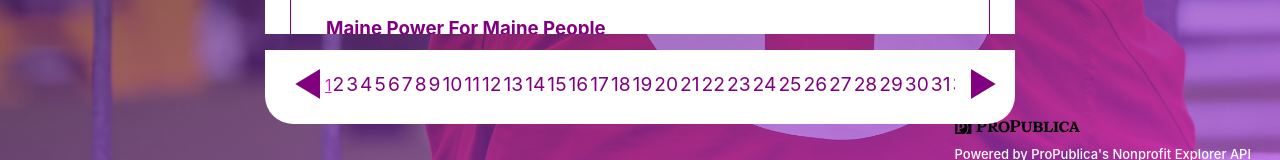
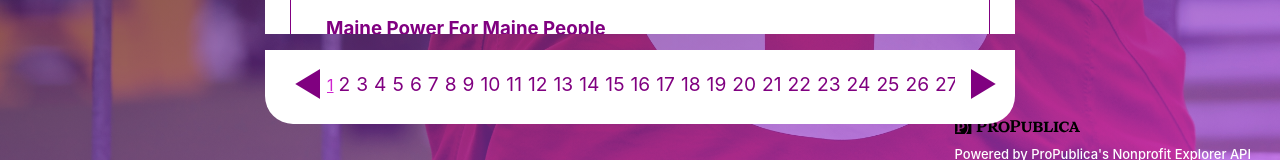
Before and after one commit to btconroy/nonprofit_searchUI, a React (Vite) app: page /results in a window 1280 px wide. Shown: the part 557-717 px from the top of the page. Built offline with nearby package versions, Linux system fonts and the light colour scheme.

Commit message:
pagination arrows scroll functionality

```diff
--- a/src/components/Pagination.css
+++ b/src/components/Pagination.css
@@ -36,6 +36,11 @@
     font-size: medium;
     display: inline;
 }
+
+.pg-num,
+.pg-num-current {
+    padding: 0 2px;
+}
 .arrow {
     display: inline;
     color: purple;
--- a/src/components/Pagination.jsx
+++ b/src/components/Pagination.jsx
@@ -1,4 +1,4 @@
-import { useState } from 'react'
+import { useState, useRef } from 'react'
 import './Pagination.css'
 
 export default function Pagination(props) {
@@ -7,10 +7,18 @@ export default function Pagination(props) {
     const current = typeof props.current != 'number' ? Number(props.current) : props.current;
 
     const [pageLength, setPagelength] = useState(length);
-    const [currentPage, setCurrentPage] = useState(current)
+    const [currentPage, setCurrentPage] = useState(current);
+    const [pagePosition, setPagePosition] = useState({ transform: 'translateX(0px)' });
+    const pageListScroller = useRef(null);
+
+    function scrollOver(currentNum) {
+      let pageItemWidth = pageListScroller.current.children[0].offsetWidth;
+        setPagePosition({ transform: `translateX(-${pageItemWidth * currentNum}px)` });
+    }
 
     function addNumbers(len, cur) {
-        const pagesArr = []
+        const pagesArr = [];
+
         for(let i = 0; i < len; i++) {
         let num = i + 1;
             if(i === cur) {
@@ -19,20 +27,30 @@ export default function Pagination(props) {
                 pagesArr.push(<span className='pg-num' data-pg={num} key={num}>{num}</span>);
             }
         }
+        return pagesArr;
+    }
 
-        return pagesArr;
+    function pageSelectHandler(bool) {
+        return () => {
+            if(bool) {
+                setCurrentPage(currentPage + 1 > pageLength - 1 ? pageLength - 1 : currentPage + 1)
+            } else {
+                setCurrentPage(currentPage - 1 < 0 ? 0 : currentPage - 1);
+            }
+            scrollOver(currentPage)
+        }
     }
 
     return (
         <div id="pagination__container">
             <div id="pagination__inner-container">
-                <span className="arrow" role="button">&#9660;</span>
+                <span onClick={ pageSelectHandler(false) } className="arrow" role="button">&#9660;</span>
                 <div id="pagination__number-container">
-                    <div id="pagination__inner-number-container">
-                        { pageLength > 0 ? addNumbers(pageLength, currentPage) : <span className='pg-num-current'>0</span> }
+                    <div ref={pageListScroller} id="pagination__inner-number-container" style={ pagePosition }>
+                        { pageLength > 0 ? addNumbers(pageLength, currentPage) : <span className='pg-num-current'>1</span> }
                     </div>
                 </div>
-                <span className="arrow" role='button'>&#9650;</span>
+                <span onClick={ pageSelectHandler(true) } className="arrow" role='button'>&#9650;</span>
             </div>
         </div>
     )
```
